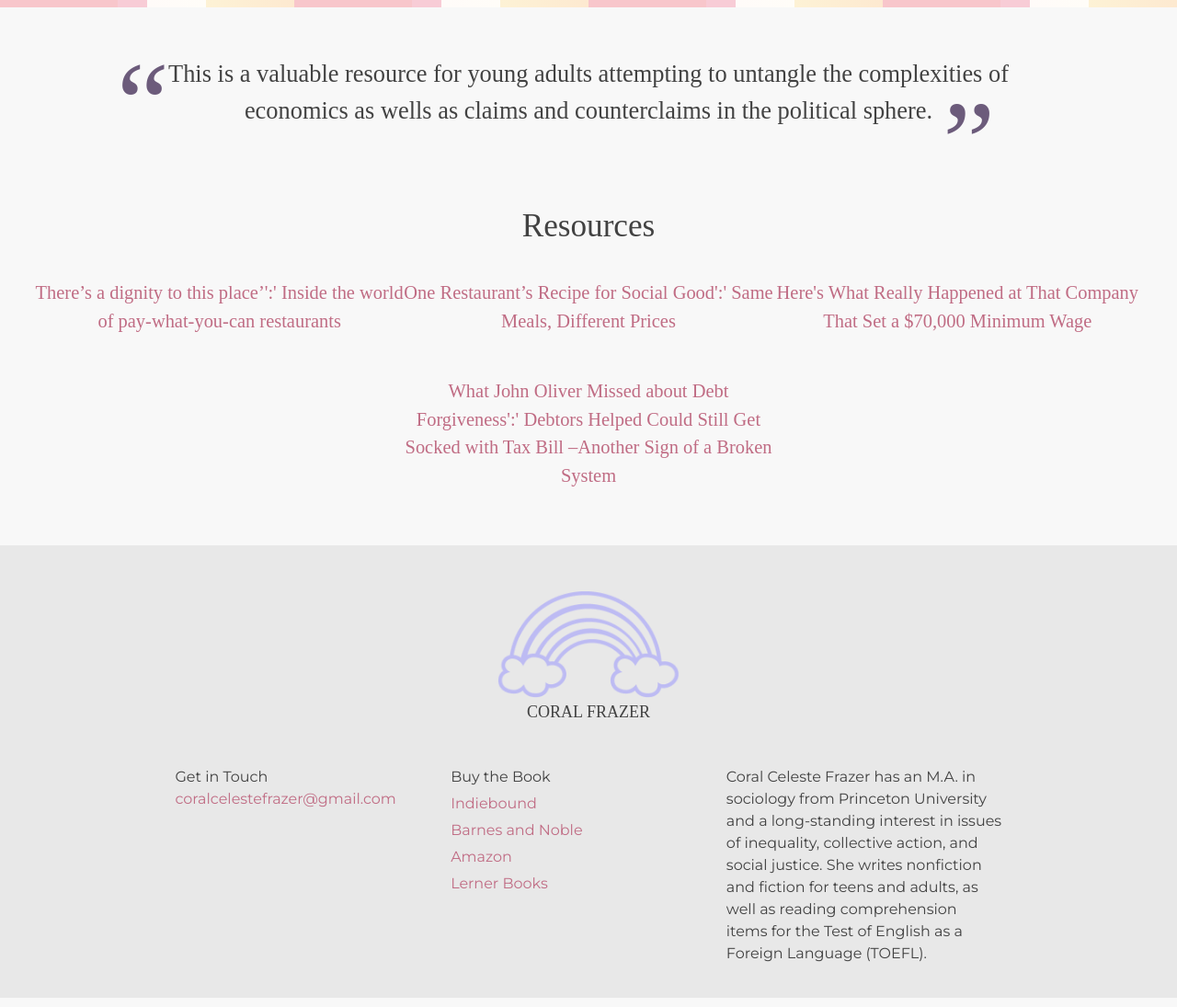
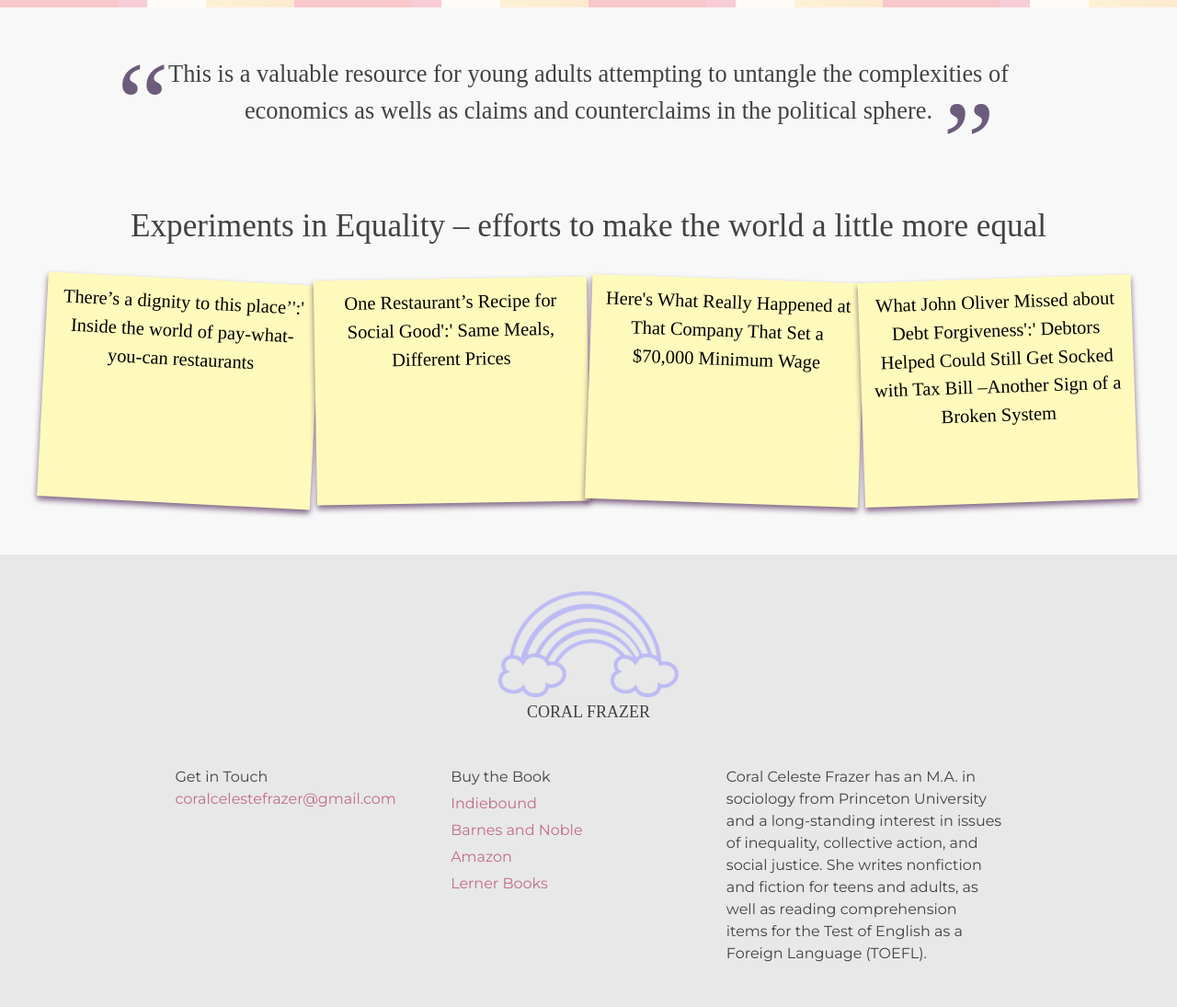
Before and after one commit to SkyRousse/coral-frazer-author-site, a Jekyll site: the page built from books/economic-inequality.md, in a window 1280 px wide and 1347 px high. Shown: the part 252-1347 px from the top of the window at 92% size. Built offline with Jekyll 4.4.1, drawn with Linux system fonts in a browser that asks for light colours; some web fonts are replaced.

Commit message:
update styles for resources links - in the fashion of post-it notes

```diff
--- a/_layouts/inequality.html
+++ b/_layouts/inequality.html
@@ -16,13 +16,15 @@ layout: default
     </section>
 </div>
 
-<section class="resources">
-    <h3 class="h2">Resources</h3>
+<section class="resources experiments">
+     {% assign experiments_resources = site.data.inequality_resources.experiments %}
+     {% assign articles = experiments_resources.articles %}
+    <h3 class="h2">{{experiments_resources.name}}</h3>
     <div class="flex-container wrap">
-        {% for article in site.data.inequality_resources.experiments.articles %}
-        <div class="flex-item _875-phone-up _33-desktop-up">
-            <a class='link' href="{{ article.url }}">
-                <div class='article-data'>
+        {% for article in articles %}
+        <div class="flex-item _875-phone-up _33-tablet-portrait-up _25-desktop-up post-it-container">
+            <a class='link no-bling' href="{{ article.url }}">
+                <div class='post-it'>
                     <h4 class='title'>{{article.title}}</h4>
                     <h5 class='author'></h5>
                     <p class='publication'></p>
--- a/_sass/minima/_layout.scss
+++ b/_sass/minima/_layout.scss
@@ -382,6 +382,66 @@ a .text-block:hover, .text-block:hover {
   }
 }
 
+/**
+* Post it notes
+*/
+.post-it {
+background:#fefabc;
+padding: $spacing-unit/3;
+margin-bottom: $spacing-unit/3;
+max-width: 310px;
+font-family: 'Gloria Hallelujah', cursive;
+font-size:15px;
+color: #000;
+height: 14rem;
+
+box-shadow: 0px 4px 6px rgba(48, 2, 59, 0.6);
+-moz-box-shadow: 0px 4px 6px rgba(48, 2, 59, 0.6);
+-webkit-box-shadow: 0px 4px 6px rgba(48, 2, 59, 0.6);
+
+&:hover
+  {
+  box-shadow: 0px 4px 10px rgba(93, 13, 113, 0.6);
+  -moz-box-shadow: 0px 4px 10px rgba(93, 13, 113, 0.6);
+  -webkit-box-shadow: 0px 4px 10px rgba(93, 13, 113, 0.6);
+  }
+}
+
+
+.experiments .post-it-container {
+  &:first-of-type {
+  -moz-transform: rotate(3deg);
+  -webkit-transform: rotate(3deg);
+  -o-transform: rotate(3deg);
+  -ms-transform: rotate(3deg);
+  transform: rotate(3deg);
+  }
+
+  &:nth-of-type(2) {
+    -moz-transform: rotate(-1deg);
+    -webkit-transform: rotate(-1deg);
+    -o-transform: rotate(-1deg);
+    -ms-transform: rotate(-1deg);
+    transform: rotate(-1deg);
+  }
+
+  &:nth-of-type(3) {
+    -moz-transform: rotate(2deg);
+    -webkit-transform: rotate(2deg);
+    -o-transform: rotate(2deg);
+    -ms-transform: rotate(2deg);
+    transform: rotate(2deg);
+  }
+
+  &:nth-of-type(4) {
+    -moz-transform: rotate(-2deg);
+    -webkit-transform: rotate(-2deg);
+    -o-transform: rotate(-2deg);
+    -ms-transform: rotate(-2deg);
+    transform: rotate(-2deg);
+  }
+}
+
 
 
 /**
```
